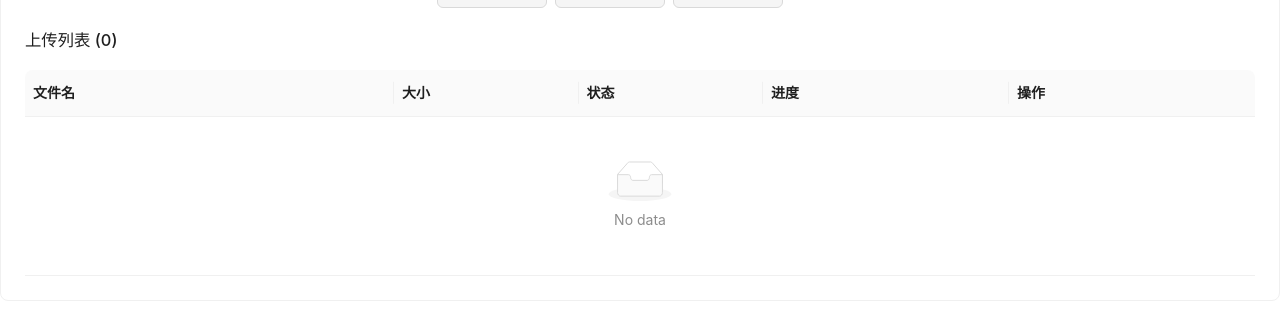
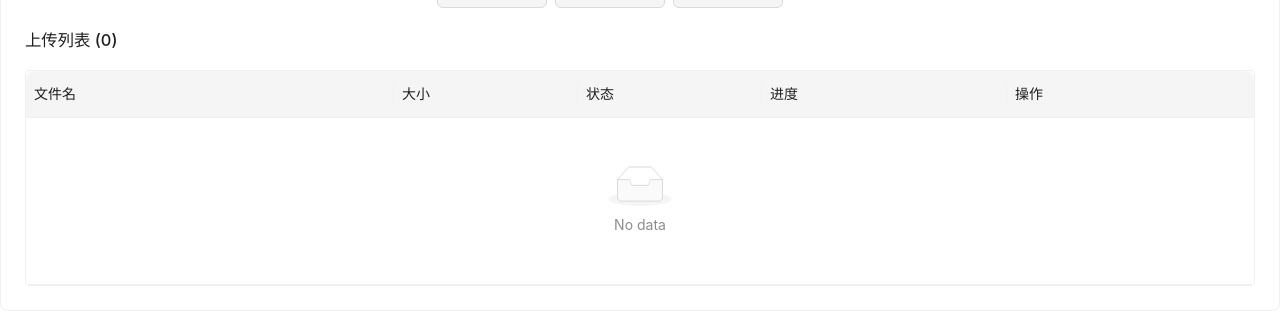
Before and after one commit to frankvane/react-upload, a React (Vite) app: page / in a window 1280 px wide. Shown: the part 353-689 px from the top of the page. Built offline with nearby package versions, Linux system fonts and the light colour scheme.

Commit message:
feat: 在FileListPanel组件中添加动态表格高度计算和文件名省略显示，优化用户体验

```diff
--- /dev/null
+++ b/src/components/FileUploader/UploadTask/components/FileListPanel.css
@@ -0,0 +1,71 @@
+/* 表格容器样式 */
+.file-list-table-container {
+  border: 1px solid #f0f0f0;
+  border-radius: 4px;
+  overflow: hidden;
+}
+
+/* 虚拟表格样式 */
+.virtual-table .ant-table-container {
+  border-radius: 4px;
+  overflow: hidden;
+}
+
+/* 表格行样式 */
+.table-row-light {
+  background-color: #ffffff;
+}
+
+.table-row-dark {
+  background-color: #fafafa;
+}
+
+/* 表格头部样式 */
+.virtual-table .ant-table-thead > tr > th {
+  background-color: #f5f5f5;
+  font-weight: 500;
+  padding: 12px 8px;
+}
+
+/* 表格单元格样式 */
+.virtual-table .ant-table-tbody > tr > td {
+  padding: 12px 8px;
+  transition: background 0.2s;
+}
+
+/* 表格行悬停效果 */
+.virtual-table .ant-table-tbody > tr:hover > td {
+  background-color: #e6f7ff !important;
+}
+
+/* 虚拟滚动条样式 */
+.virtual-table .ant-table-body::-webkit-scrollbar {
+  width: 6px;
+  height: 6px;
+}
+
+.virtual-table .ant-table-body::-webkit-scrollbar-thumb {
+  background-color: rgba(0, 0, 0, 0.2);
+  border-radius: 3px;
+}
+
+.virtual-table .ant-table-body::-webkit-scrollbar-track {
+  background-color: rgba(0, 0, 0, 0.05);
+}
+
+/* 空表格样式 */
+.virtual-table .ant-table-placeholder .ant-empty-normal {
+  margin: 32px 0;
+}
+
+/* 确保虚拟滚动区域内的内容不会被截断 */
+.virtual-table .ant-table-cell {
+  overflow: visible;
+}
+
+/* 文件名单元格样式 */
+.virtual-table .ant-table-cell-ellipsis {
+  white-space: nowrap;
+  overflow: hidden;
+  text-overflow: ellipsis;
+}
--- a/src/components/FileUploader/UploadTask/components/FileListPanel.tsx
+++ b/src/components/FileUploader/UploadTask/components/FileListPanel.tsx
@@ -1,3 +1,5 @@
+import "./FileListPanel.css";
+
 import { Button, Progress, Space, Table, Tag, Tooltip } from "antd";
 import {
   CheckCircleOutlined,
@@ -10,7 +12,7 @@ import {
   SyncOutlined,
   UploadOutlined,
 } from "@ant-design/icons";
-import React, { useCallback } from "react";
+import React, { useCallback, useEffect, useState } from "react";
 import {
   addFileToQueue,
   pauseFile,
@@ -18,18 +20,10 @@ import {
   retryUpload,
 } from "../services/uploadService";
 
+import { ByteConvert } from "../services/utils";
 import type { UploadFile } from "../store/uploadStore";
 import { UploadStatus } from "../types/upload";
 import { useUploadStore } from "../store/uploadStore";
-
-// 格式化文件大小
-const formatFileSize = (bytes: number): string => {
-  if (bytes === 0) return "0 B";
-  const k = 1024;
-  const sizes = ["B", "KB", "MB", "GB", "TB", "PB"];
-  const i = Math.floor(Math.log(bytes) / Math.log(k));
-  return parseFloat((bytes / Math.pow(k, i)).toFixed(2)) + " " + sizes[i];
-};
 
 // 根据上传状态获取状态标签
 const getStatusTag = (status: UploadStatus): JSX.Element => {
@@ -98,11 +92,43 @@ const FileListPanel: React.FC = () => {
   const uploadFiles = useUploadStore((state) => state.uploadFiles);
   const removeFile = useUploadStore((state) => state.removeFile);
   const clearCompleted = useUploadStore((state) => state.clearCompleted);
+  const [tableHeight, setTableHeight] = useState(400); // 默认高度
 
   // 按照创建时间排序，最新的在前面
   const sortedFiles = React.useMemo(() => {
     return [...uploadFiles].sort((a, b) => b.createdAt - a.createdAt);
   }, [uploadFiles]);
+
+  // 动态计算表格高度
+  useEffect(() => {
+    const calculateHeight = () => {
+      // 获取窗口高度
+      const windowHeight = window.innerHeight;
+      // 表格上方区域高度估计（标题、按钮等）
+      const topAreaHeight = 120;
+      // 表格下方区域高度估计
+      const bottomAreaHeight = 20;
+      // 可用高度
+      const availableHeight = windowHeight - topAreaHeight - bottomAreaHeight;
+      // 计算合适的表格高度，最小为300px，最大为窗口高度的70%
+      const optimalHeight = Math.min(
+        Math.max(300, availableHeight),
+        windowHeight * 0.7
+      );
+      setTableHeight(optimalHeight);
+    };
+
+    // 初始计算
+    calculateHeight();
+
+    // 窗口大小变化时重新计算
+    window.addEventListener("resize", calculateHeight);
+
+    // 清理函数
+    return () => {
+      window.removeEventListener("resize", calculateHeight);
+    };
+  }, []);
 
   // 检查是否有正在上传的文件
   const hasUploadingFiles = React.useMemo(() => {
@@ -165,12 +191,20 @@ const FileListPanel: React.FC = () => {
         key: "fileName",
         render: (file: File) => file.name,
         width: "30%",
+        ellipsis: true, // 文件名过长时显示省略号
+        onCell: () => ({
+          style: {
+            whiteSpace: "nowrap",
+            overflow: "hidden",
+            textOverflow: "ellipsis",
+          },
+        }),
       },
       {
         title: "大小",
         dataIndex: "file",
         key: "fileSize",
-        render: (file: File) => formatFileSize(file.size),
+        render: (file: File) => ByteConvert(file.size),
         width: "15%",
       },
       {
@@ -335,13 +369,21 @@ const FileListPanel: React.FC = () => {
         </Space>
       </div>
 
+      <div className="file-list-table-container">
         <Table
           dataSource={sortedFiles}
           columns={columns}
           rowKey="id"
           pagination={false}
           size="middle"
+          scroll={{ y: tableHeight }}
+          virtual
+          rowClassName={(_, index) =>
+            index % 2 === 0 ? "table-row-light" : "table-row-dark"
+          }
+          className="virtual-table"
         />
+      </div>
     </div>
   );
 };
```
Lines whose indentation alone changed are shown as unchanged.
